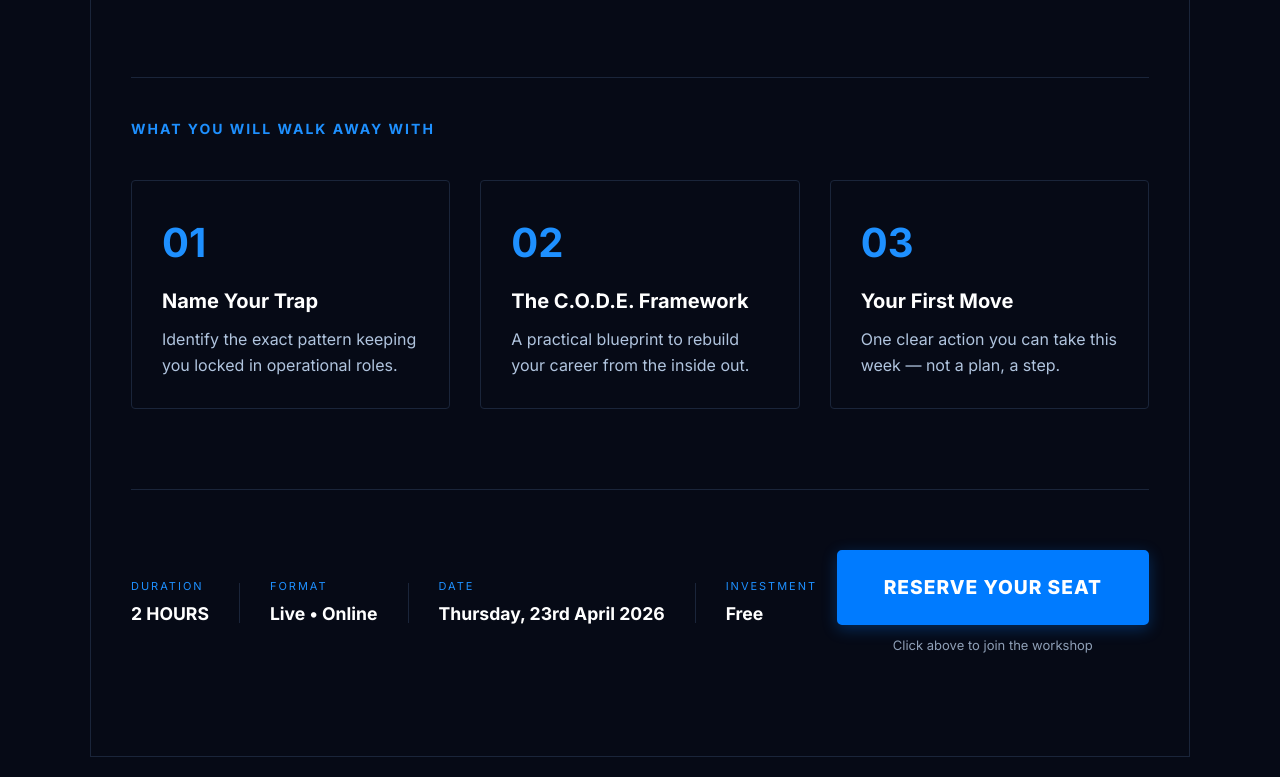
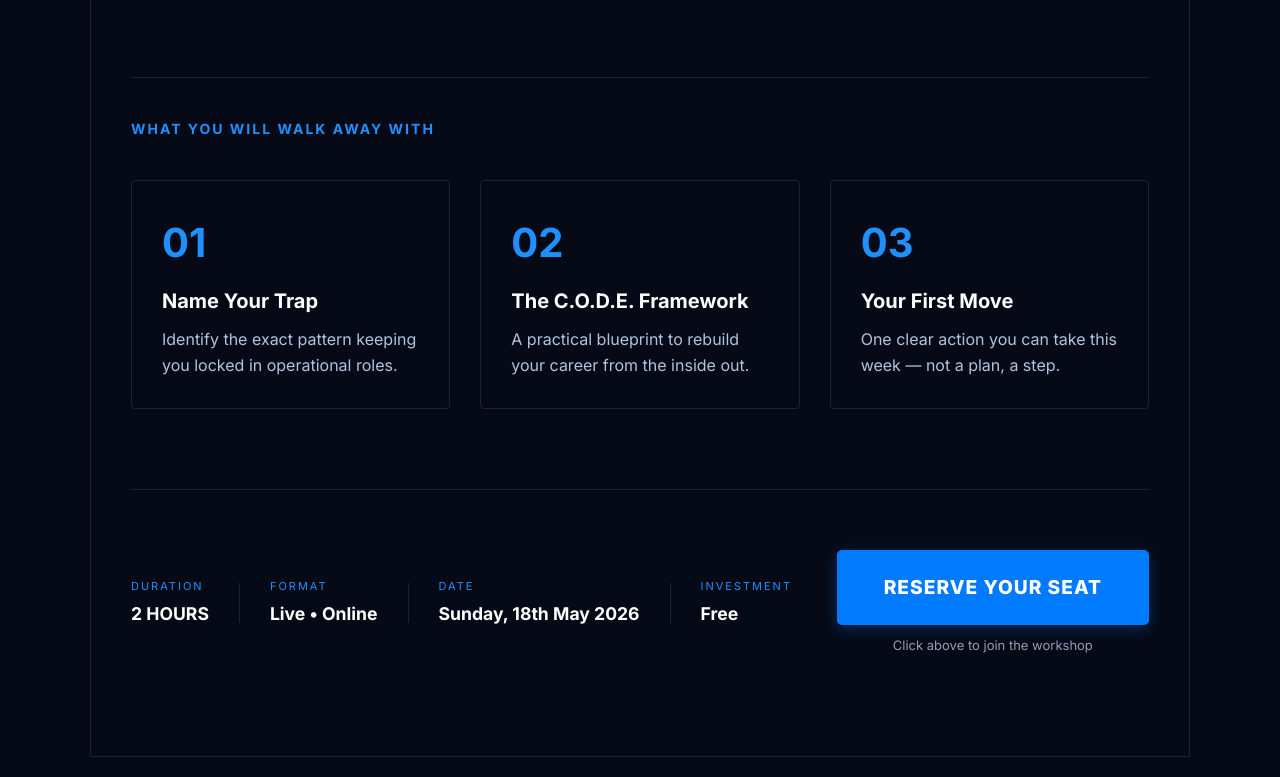
Before and after one commit to tapan2903/tapantripathi, a plain HTML site: page index.html in a window 1280 px wide. Shown: the part 647-1424 px from the top of the page. Drawn offline with Linux system fonts and the light colour scheme.

Commit message:
Update index.html
Updated workshop date

```diff
--- a/index.html
+++ b/index.html
@@ -96,7 +96,7 @@
         <div class="info-divider"></div> <!-- NEW DIVIDER -->
         <div class="info-item">
             <p class="info-label">DATE</p>
-            <p class="info-value">Thursday, 23rd April 2026</p>
+            <p class="info-value">Sunday, 18th May 2026</p>
         </div>
         <div class="info-divider"></div> <!-- NEW DIVIDER -->
         <div class="info-item">
```
